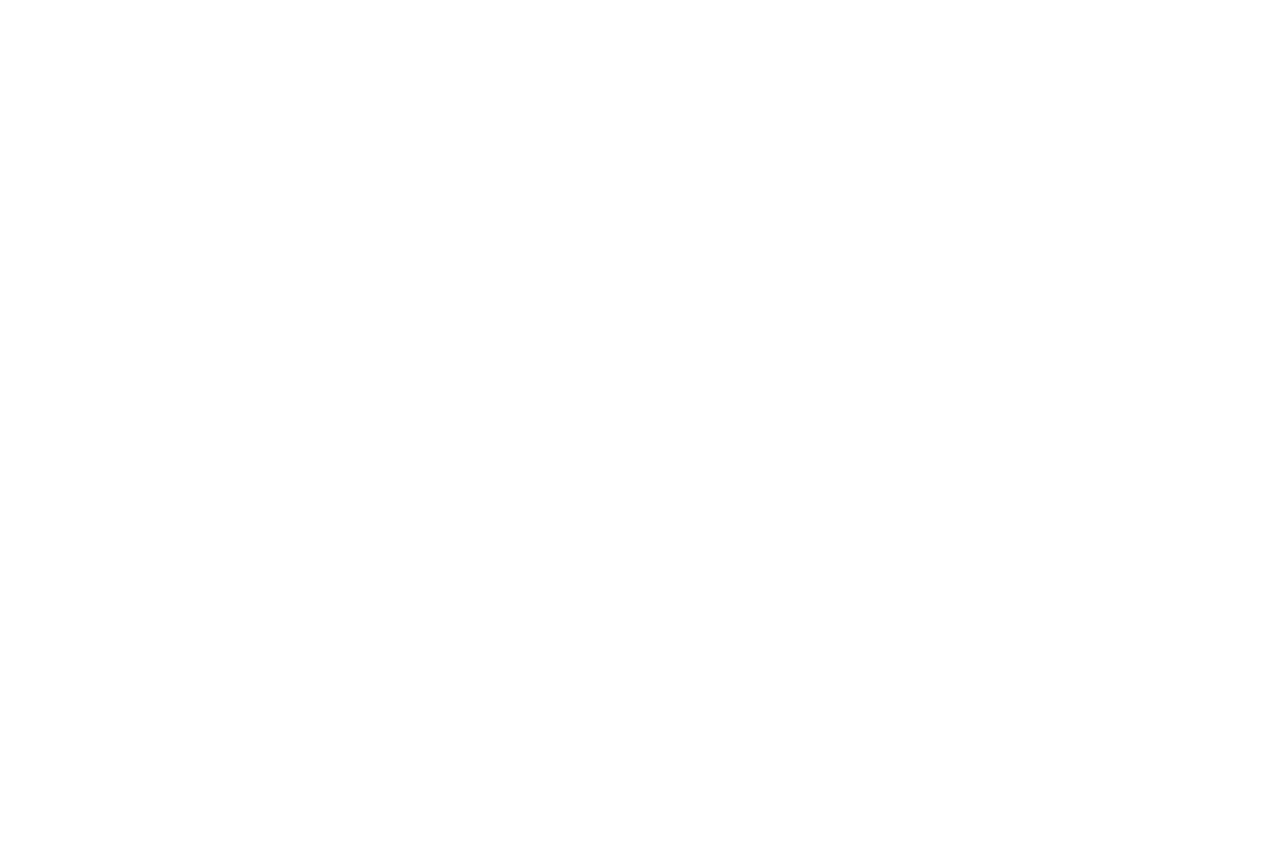
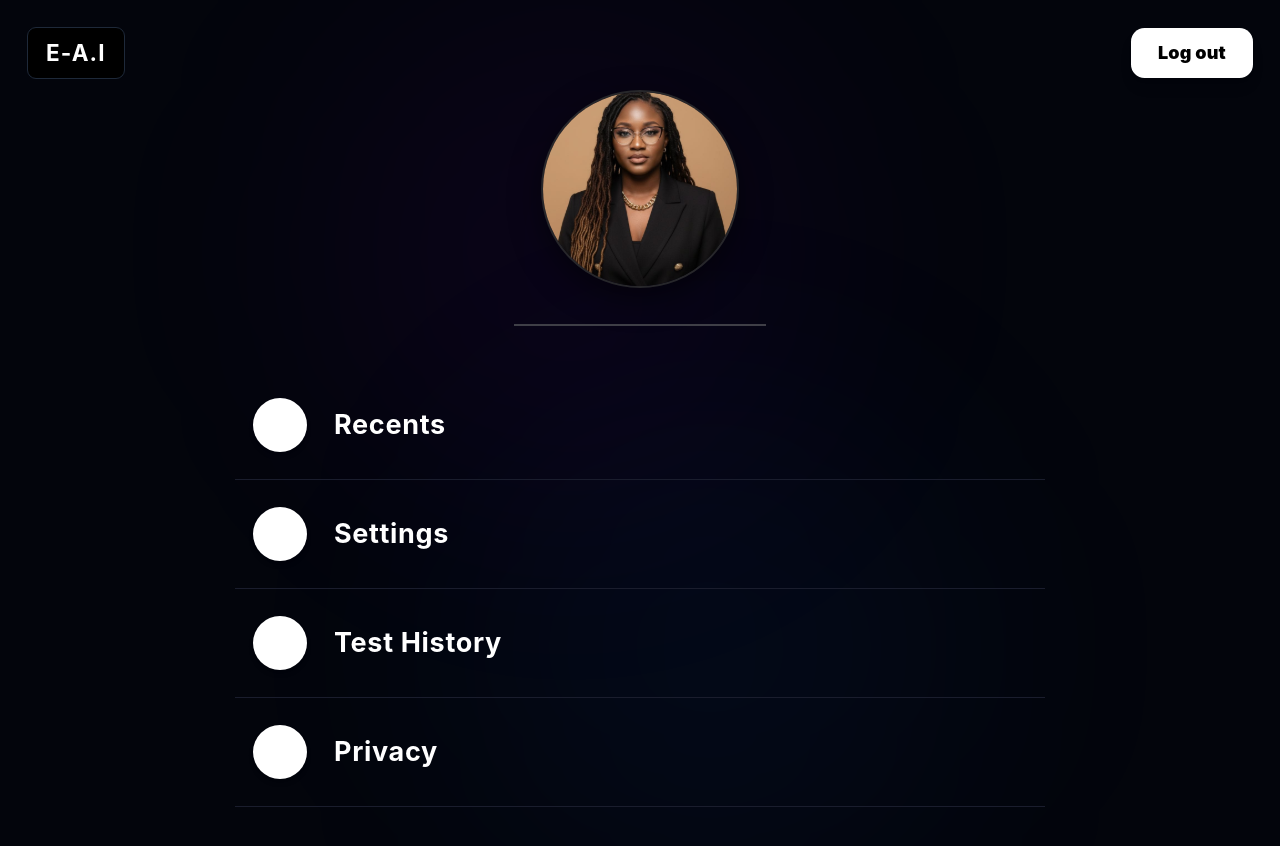
Before and after one commit to Phawaaaz/Etech, a React (Vite) app: page /profile in a window 1280 px wide. Shown: the top 846 px of the page. Before the commit the page ends 800 px from the top, so only its background shows below. Built offline with nearby package versions, Linux system fonts and the light colour scheme.

Commit message:
Modified Profile Page: Implement layout and navigation with logout functionality

```diff
--- a/src/pages/Profile.jsx
+++ b/src/pages/Profile.jsx
@@ -1,3 +1,67 @@
+import { useNavigate } from "react-router-dom";
+import avatar from "../assets/avatar.svg";
+
 export default function Profile() {
-  return <div></div>;
+  const navigate = useNavigate();
+
+  const menuItems = [
+    { id: "recents", label: "Recents" },
+    { id: "settings", label: "Settings" },
+    { id: "test-history", label: "Test History" },
+    { id: "privacy", label: "Privacy" },
+  ];
+
+  const handleLogout = () => {
+    console.log("User logging out...");
+    navigate("/login");
+  };
+
+  return (
+    <div className="min-h-screen bg-[#03050c] text-white flex flex-col relative w-full overflow-x-hidden font-sans">
+      <div className="absolute top-0 left-1/4 w-[500px] h-[500px] bg-purple-600/5 rounded-full blur-[120px] pointer-events-none" />
+      <div className="absolute bottom-0 right-1/4 w-[500px] h-[500px] bg-blue-600/5 rounded-full blur-[120px] pointer-events-none" />
+
+      <header className="flex items-center justify-between w-full absolute top-0 left-0 p-6">
+        <div
+          onClick={() => navigate("/")}
+          className="bg-black text-white font-bold text-xl px-4 py-2 rounded-lg border border-gray-800 tracking-wider cursor-pointer select-none"
+        >
+          E-A.I
+        </div>
+        <button
+          onClick={handleLogout}
+          className="bg-white text-black font-black px-6 py-2.5 rounded-xl text-base shadow-lg hover:bg-zinc-200 transition-all active:scale-95 cursor-pointer outline-none border-none"
+        >
+          Log out
+        </button>
+      </header>
+
+      <main className="flex-1 flex flex-col items-center justify-start pt-20 px-6 z-10 w-full max-w-3xl mx-auto pb-20">
+        <div className="flex flex-col items-center mb-6">
+          <div className="h-44 w-44 rounded-full overflow-hidden border-2 border-zinc-800 shadow-[0_10px_30px_rgba(0,0,0,0.5)]">
+            <img
+              src={avatar}
+              alt="User Avatar"
+              className="w-full h-full object-cover"
+            />
+          </div>
+          <div className="w-56 h-[2px] bg-zinc-700 mt-8" />
+        </div>
+
+        <div className="w-full mt-4 flex flex-col">
+          {menuItems.map((item) => (
+            <div
+              key={item.id}
+              className="flex items-center w-full py-6 border-b border-[#1A1D2D] hover:bg-white/[0.02] cursor-pointer transition-colors px-4 group"
+            >
+              <div className="w-12 h-12 bg-white rounded-full mr-6 flex-shrink-0 flex items-center justify-center transition-transform group-hover:scale-105 shadow-md" />
+              <span className="text-2xl font-bold tracking-wide select-none group-hover:text-zinc-200 transition-colors">
+                {item.label}
+              </span>
+            </div>
+          ))}
+        </div>
+      </main>
+    </div>
+  );
 }
```
